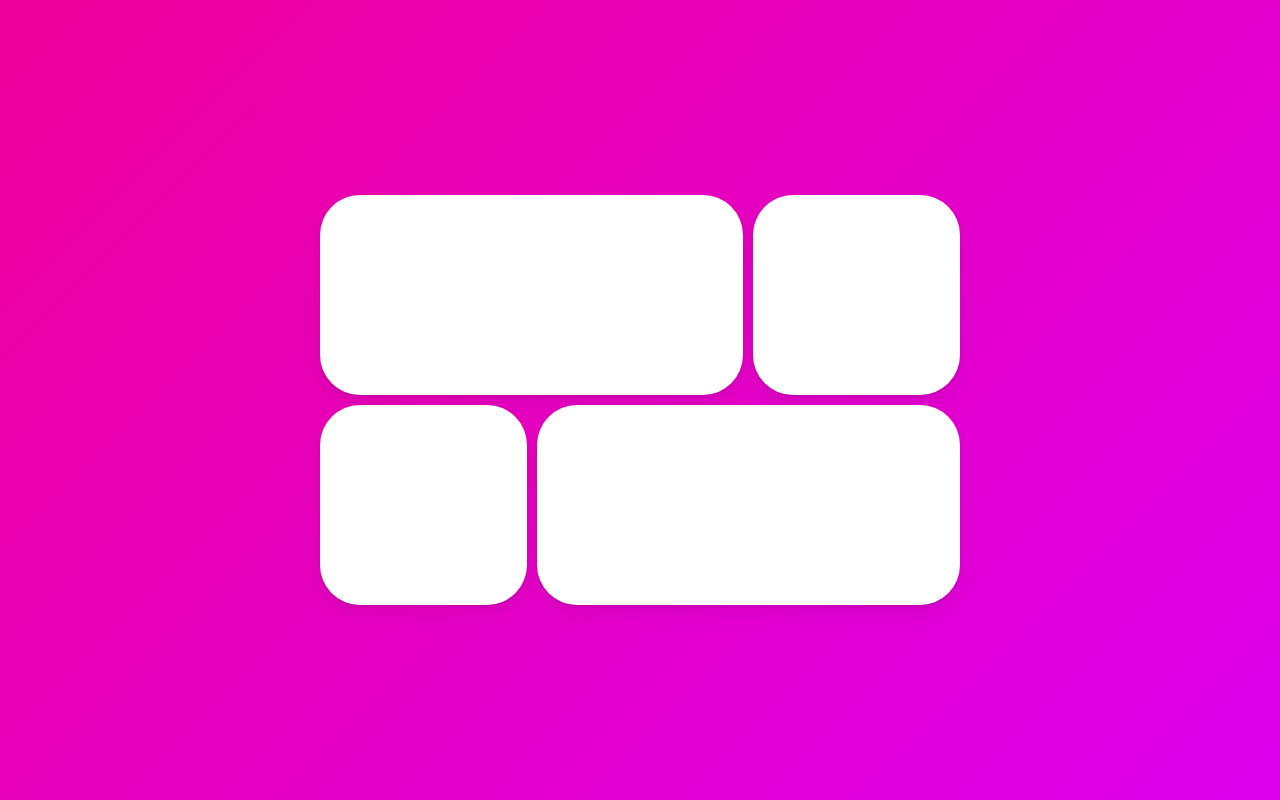
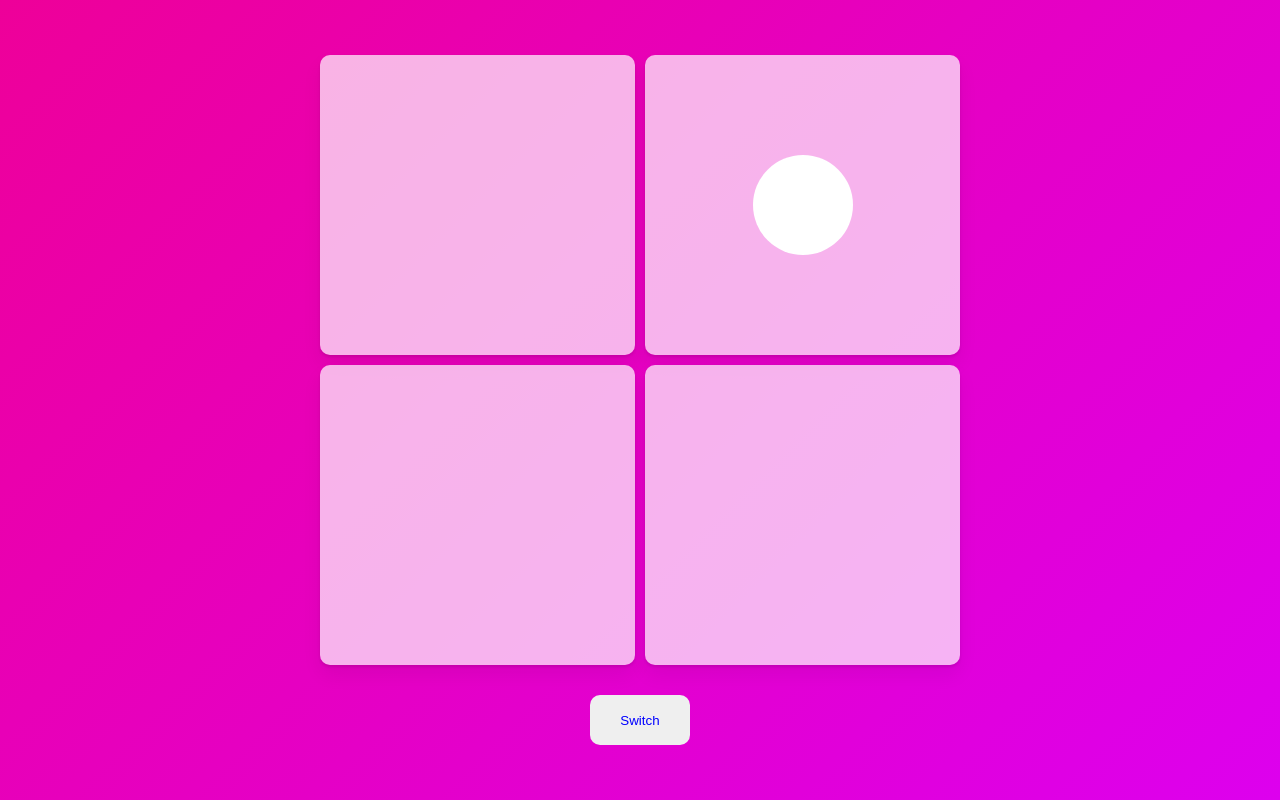
Before and after one commit to bigwave-cho/framer-motion, a React (Create React App) app: page / in a window 1280 px wide. Built offline with nearby package versions, Linux system fonts and the light colour scheme.

Commit message:
challenge

```diff
--- a/src/App.tsx
+++ b/src/App.tsx
@@ -6,26 +6,27 @@ const Wrapper = styled(motion.div)`
   height: 100vh;
   width: 100vw;
   display: flex;
-  justify-content: space-around;
+  flex-direction: column;
+  justify-content: center;
   align-items: center;
   background-color: linear-gradient(135deg, rgb(238, 0, 153), rgb(221, 0, 238));
 `;
 
 const Grid = styled.div`
   display: grid;
-  grid-template-columns: repeat(3, 1fr);
+  grid-template-columns: repeat(2, 1fr);
   width: 50vw;
   gap: 10px;
-  div:first-child,
-  div:last-child {
-    grid-column: span 2;
-  }
 `;
 
 const Box = styled(motion.div)`
-  height: 200px;
-  background-color: rgba(255, 255, 255, 1);
-  border-radius: 40px;
+  width: 100%;
+  height: 300px;
+  display: flex;
+  justify-content: center;
+  align-items: center;
+  background-color: rgba(255, 255, 255, 0.7);
+  border-radius: 10px;
   box-shadow: 0 2px 3px rgba(0, 0, 0, 0.1), 0 10px 20px rgba(0, 0, 0, 0.06);
 `;
 
@@ -47,28 +48,108 @@ const Overlay = styled(motion.div)`
   align-items: center;
 `;
 
+const Circle = styled(motion.div)`
+  width: 100px;
+  height: 100px;
+  border-radius: 50%;
+  background-color: white;
+`;
+
+const SwitchBtn = styled(motion.button)`
+  width: 100px;
+  height: 50px;
+  margin-top: 30px;
+  grid-column: span 2;
+  border-radius: 10px;
+  border: none;
+  cursor: pointer;
+`;
+
+const overlayVariants = {
+  initial: { backgroundColor: 'rgba(0, 0, 0, 0)' },
+  animate: { backgroundColor: 'rgba(0, 0, 0, 0.7)' },
+  exit: { backgroundColor: 'rgba(0, 0, 0, 0)' },
+};
+
+const switchVariants = {
+  start: (switchBall: boolean) => {
+    return {
+      scale: 1,
+    };
+  },
+  end: (switchBall: boolean) => {
+    return {
+      scale: switchBall ? 1.2 : 1,
+      color: !switchBall ? 'blue' : 'red',
+    };
+  },
+};
+
 function App() {
   const [id, setId] = useState<string | null>(null);
-  console.log(id);
+  const [switchBall, setSwitchBall] = useState(false);
+  const onSwitchBall = () => {
+    setSwitchBall((prev) => !prev);
+  };
+
   return (
     <Wrapper>
       <Grid>
         {[1, 2, 3, 4].map((n) => (
-          <Box onClick={() => setId(n + '')} key={n} layoutId={`${n}`} />
+          //https://www.framer.com/motion/component/#:~:text=%23-,Transform%20origin,-transform%2Dorigin%20has
+          // 두 가지 방법을 생각해봄.
+          // 1. originX originY : 트랜스폼 기준점 잡기
+          // 2. x, y (translate) 사용 : 물체 W,H가 고정일 때 추천
+          <Box
+            initial={{ x: 0, y: 0 }}
+            whileHover={{
+              scaleX: 1.05,
+              scaleY: 1.05,
+              // x축으로 n만큼 이동 y축으로 n만큼 이동..(대신 scale 확대에 따른 px 증가 계산 잘)
+              // x: n === 1 || n === 3 ? -13 : 13,
+              // y: n === 1 || n === 2 ? -20 : 20,
+              originX: n === 1 || n === 3 ? 1 : 0,
+              originY: n === 1 || n === 2 ? 1 : 0,
+            }}
+            transition={{ damping: 10 }}
+            onClick={() => setId(n + '')}
+            key={n}
+            layoutId={`${n}`}
+          >
+            {(n === 2 && !switchBall) || (n === 3 && switchBall) ? (
+              <Circle layoutId="switch" />
+            ) : null}
+          </Box>
         ))}
       </Grid>
+      <SwitchBtn
+        custom={switchBall}
+        variants={switchVariants}
+        initial="start"
+        animate="end"
+        onClick={onSwitchBall}
+      >
+        Switch
+      </SwitchBtn>
+
       <AnimatePresence>
         {id ? (
           <Modal>
             <Overlay
               onClick={() => setId(null)}
-              initial={{ backgroundColor: 'rgba(0, 0, 0, 0)' }}
-              animate={{ backgroundColor: 'rgba(0, 0, 0, 0.7)' }}
-              exit={{ backgroundColor: 'rgba(0, 0, 0, 0)' }}
+              variants={overlayVariants}
+              initial="initial"
+              animate="animate"
+              exit="exit"
             />
             <Box
               layoutId={`${id}`}
-              style={{ width: 400, height: 200, zIndex: 1 }}
+              style={{
+                width: 400,
+                height: 200,
+                zIndex: 1,
+                backgroundColor: 'white',
+              }}
             />
           </Modal>
         ) : null}
```
